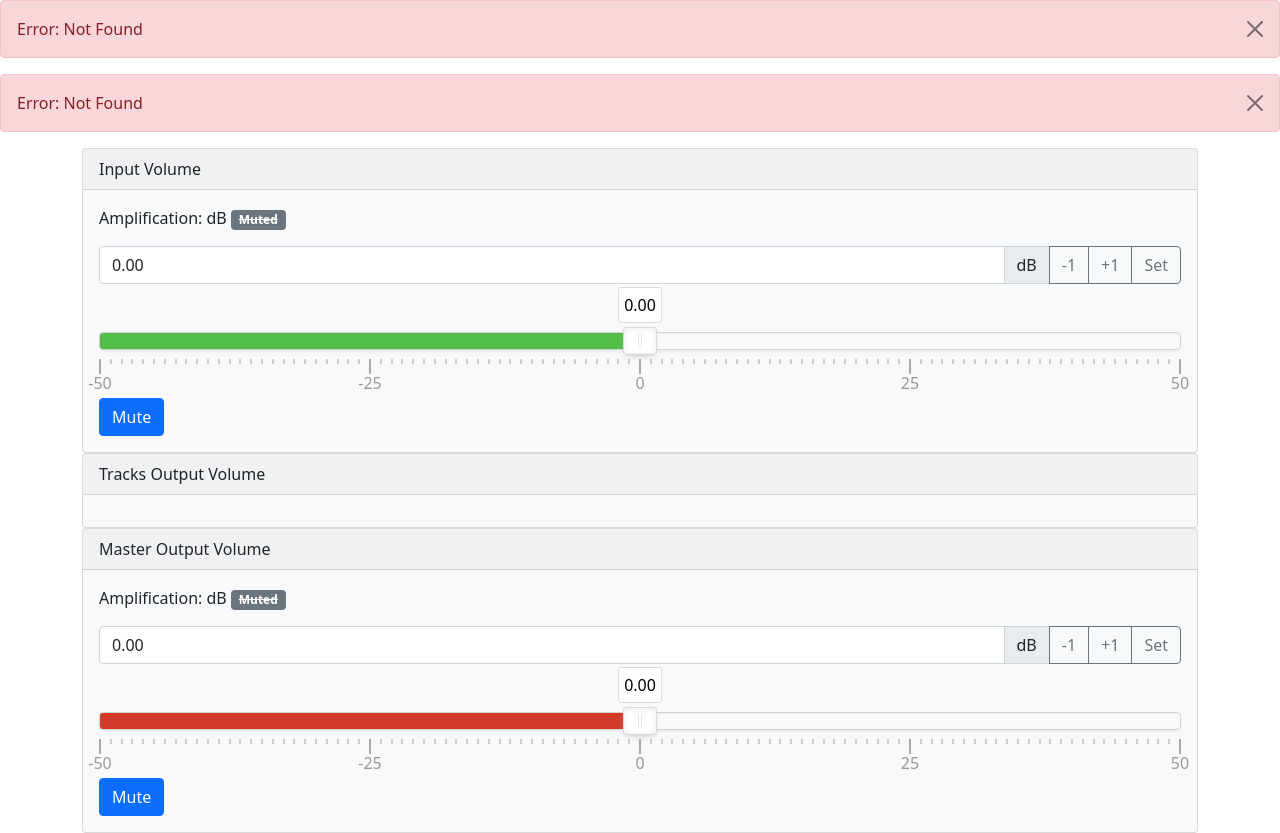
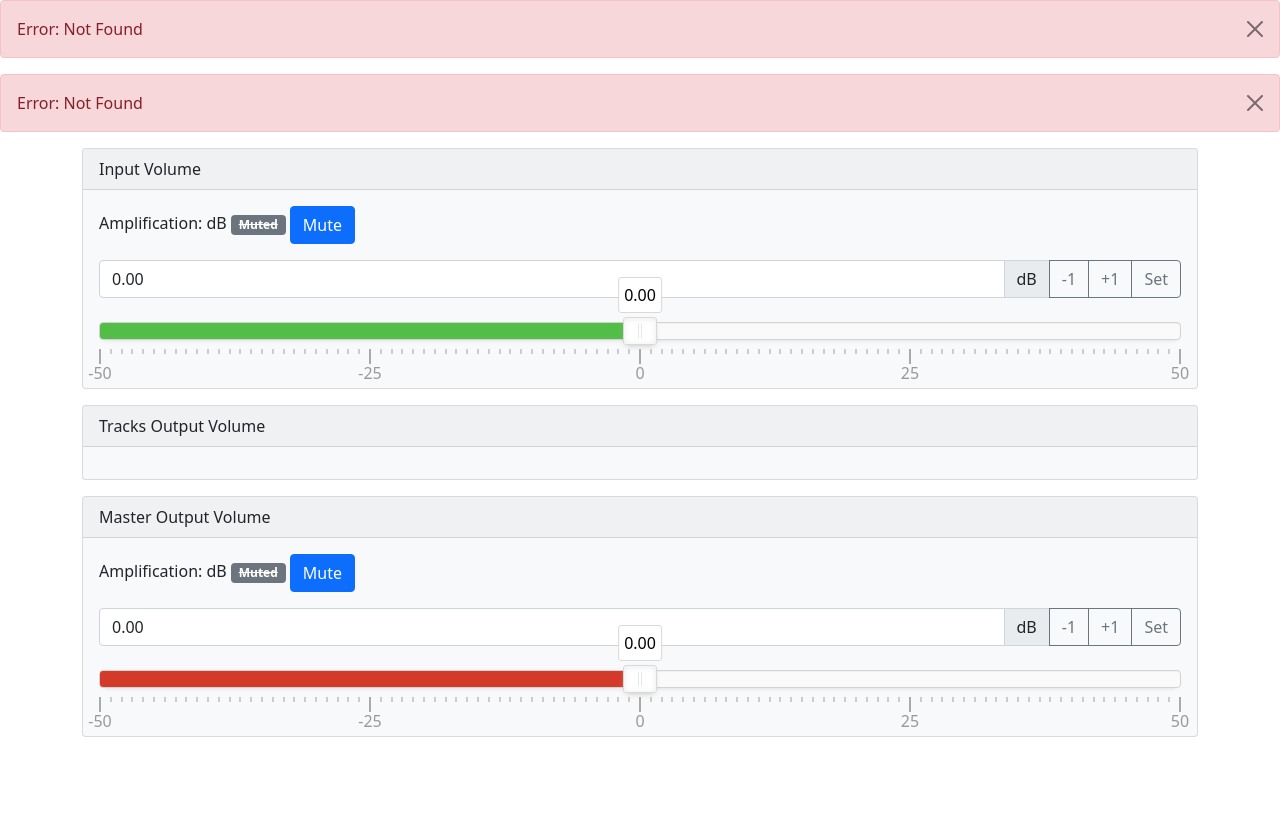
Before and after one commit to igrek51/raspberry-looper, a Python web app: template templates/volume.html in a window 1280 px wide. Shown: the part 56-889 px from the top of the page. After the commit the page ends 793 px from the top, so only its background shows below. Run offline with Jinja, Linux system fonts and the light colour scheme; the template is opened without the code that fills it, so the values that code supplies are empty.

Commit message:
Revise margins

```diff
--- a/templates/looper.html
+++ b/templates/looper.html
@@ -3,7 +3,7 @@
 {% block content %}
 <div class="container">
 
-    <div class="card bg-light">
+    <div class="card bg-light mb-3">
         <div class="card-header">
             Tracks
         </div>
@@ -34,7 +34,7 @@
         </div>
     </div>
 
-    <div class="card bg-light">
+    <div class="card bg-light mb-3">
         <div class="card-header">
             Looper
         </div>
--- a/templates/volume.html
+++ b/templates/volume.html
@@ -3,32 +3,30 @@
 {% block content %}
 <div class="container">
 
-    <div class="card bg-light">
+    <div class="card bg-light mb-3">
         <div class="card-header">Input Volume</div>
         <div class="card-body">
             <p>
                 Amplification: <span id="volume-input-volume"></span>dB
                 <span class="badge bg-secondary text-decoration-line-through" id="label-volume-input-muted">Muted</span>
+                <button type="button" class="btn btn-primary" id="btn-mute-input">Mute</button>
             </p>
             <div>
-                <div class="input-group mb-5">
+                <div class="input-group mb-4">
                     <input type="text" class="form-control" placeholder="Volume [dB]" id="text-input-volume">
                     <span class="input-group-text">dB</span>
                     <button class="btn btn-outline-secondary" type="button" id="btn-set-input-volume-m1">-1</button>
                     <button class="btn btn-outline-secondary" type="button" id="btn-set-input-volume-p1">+1</button>
                     <button class="btn btn-outline-secondary" type="button" id="btn-set-input-volume">Set</button>
                 </div>
-                <div class="mb-5">
+                <div class="mb-4 pb-2">
                     <div id="slider-input-volume"></div>
                 </div>
-            </div>
-            <div>
-                <button type="button" class="btn btn-primary" id="btn-mute-input">Mute</button>
             </div>
         </div>
     </div>
 
-    <div class="card bg-light">
+    <div class="card bg-light mb-3">
         <div class="card-header">Tracks Output Volume</div>
         <div class="card-body">
 
@@ -38,19 +36,18 @@
                 <div class="card-body">
                     <p>
                         Track loudness: <span id="label-track-{{track_id}}-loudness"></span>dB
-                    </p>
-                    <p>
+                        <br />
                         Amplification: <span id="label-track-{{track_id}}-volume"></span>dB
                     </p>
                     <div>
-                        <div class="input-group mb-5">
+                        <div class="input-group mb-4">
                             <input type="text" class="form-control" placeholder="Volume [dB]" id="text-track-{{track_id}}-volume">
                             <span class="input-group-text">dB</span>
                             <button class="btn btn-outline-secondary" type="button" id="btn-set-track-{{track_id}}-volume-m1">-1</button>
                             <button class="btn btn-outline-secondary" type="button" id="btn-set-track-{{track_id}}-volume-p1">+1</button>
                             <button class="btn btn-outline-secondary" type="button" id="btn-set-track-{{track_id}}-volume">Set</button>
                         </div>
-                        <div class="mb-5">
+                        <div class="mb-4 pb-2">
                             <div id="slider-track-{{track_id}}-volume"></div>
                         </div>
                     </div>
@@ -61,27 +58,25 @@
         </div>
     </div>
 
-    <div class="card bg-light">
+    <div class="card bg-light mb-3">
         <div class="card-header">Master Output Volume</div>
         <div class="card-body">
             <p>
                 Amplification: <span id="volume-output-volume"></span>dB
                 <span class="badge bg-secondary text-decoration-line-through" id="label-volume-output-muted">Muted</span>
+                <button type="button" class="btn btn-primary" id="btn-mute-output">Mute</button>
             </p>
             <div>
-                <div class="input-group mb-5">
+                <div class="input-group mb-4">
                     <input type="text" class="form-control" placeholder="Volume [dB]" id="text-output-volume">
                     <span class="input-group-text">dB</span>
                     <button class="btn btn-outline-secondary" type="button" id="btn-set-output-volume-m1">-1</button>
                     <button class="btn btn-outline-secondary" type="button" id="btn-set-output-volume-p1">+1</button>
                     <button class="btn btn-outline-secondary" type="button" id="btn-set-output-volume">Set</button>
                 </div>
-                <div class="mb-5">
+                <div class="mb-4 pb-2">
                     <div id="slider-output-volume"></div>
                 </div>
-            </div>
-            <div>
-                <button type="button" class="btn btn-primary" id="btn-mute-output">Mute</button>
             </div>
         </div>
     </div>
```
